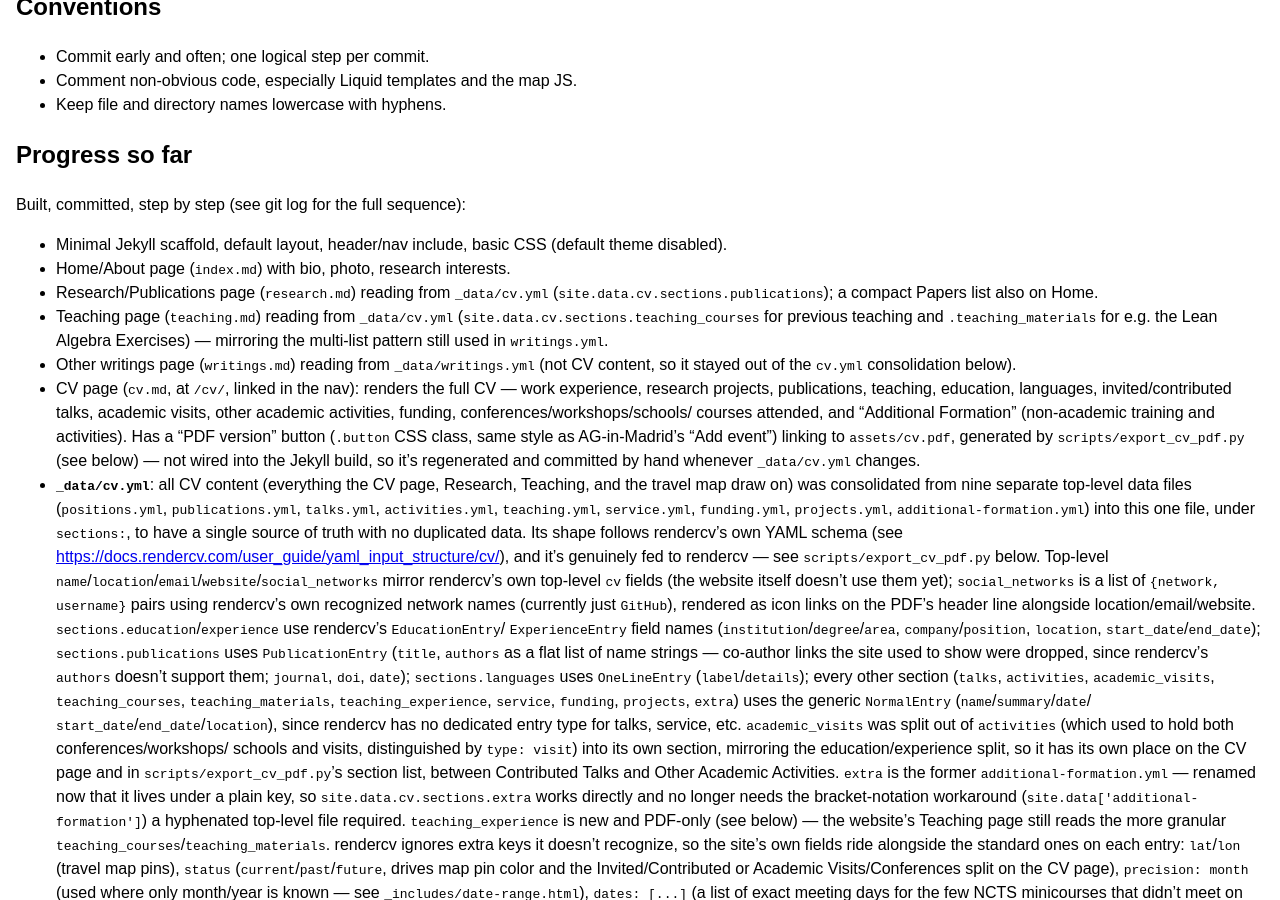
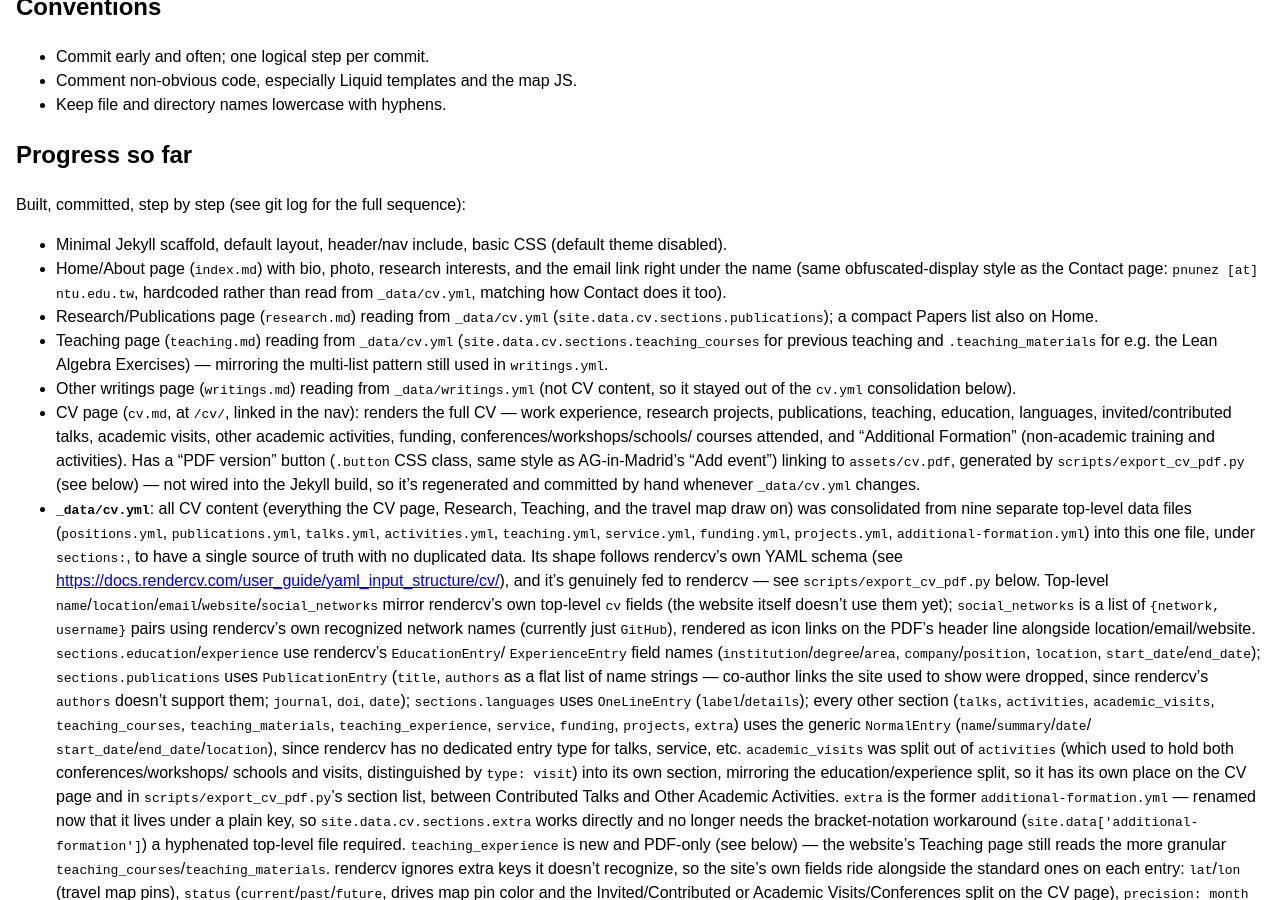
Before and after one commit to pedro-nunez/pedro-nunez.github.io, a Jekyll site: the page built from CLAUDE.md, in a window 1280 px wide and 900 px high, scrolled down 1409 px. Built offline with Jekyll 4.4.1, drawn with Linux system fonts in a browser that asks for light colours; our own code applies the rules of GitHub Pages for plain Markdown files.

Commit message:
Show email under the name on the home page
Same obfuscated mailto: style as the Contact page.

Co-Authored-By: Claude Sonnet 5 <noreply@anthropic.com>
Claude-Session: https://claude.ai/code/session_01DA8FQP4BUd5mDBeFEEDyRN

```diff
--- a/CLAUDE.md
+++ b/CLAUDE.md
@@ -91,7 +91,10 @@ Built, committed, step by step (see git log for the full sequence):
 
 - Minimal Jekyll scaffold, default layout, header/nav include, basic CSS
   (default theme disabled).
-- Home/About page (`index.md`) with bio, photo, research interests.
+- Home/About page (`index.md`) with bio, photo, research interests, and
+  the email link right under the name (same obfuscated-display style
+  as the Contact page: `pnunez [at] ntu.edu.tw`, hardcoded rather than
+  read from `_data/cv.yml`, matching how Contact does it too).
 - Research/Publications page (`research.md`) reading from
   `_data/cv.yml` (`site.data.cv.sections.publications`); a compact
   Papers list also on Home.
```
Also changed, not shown: index.md (+2 -0 lines).
